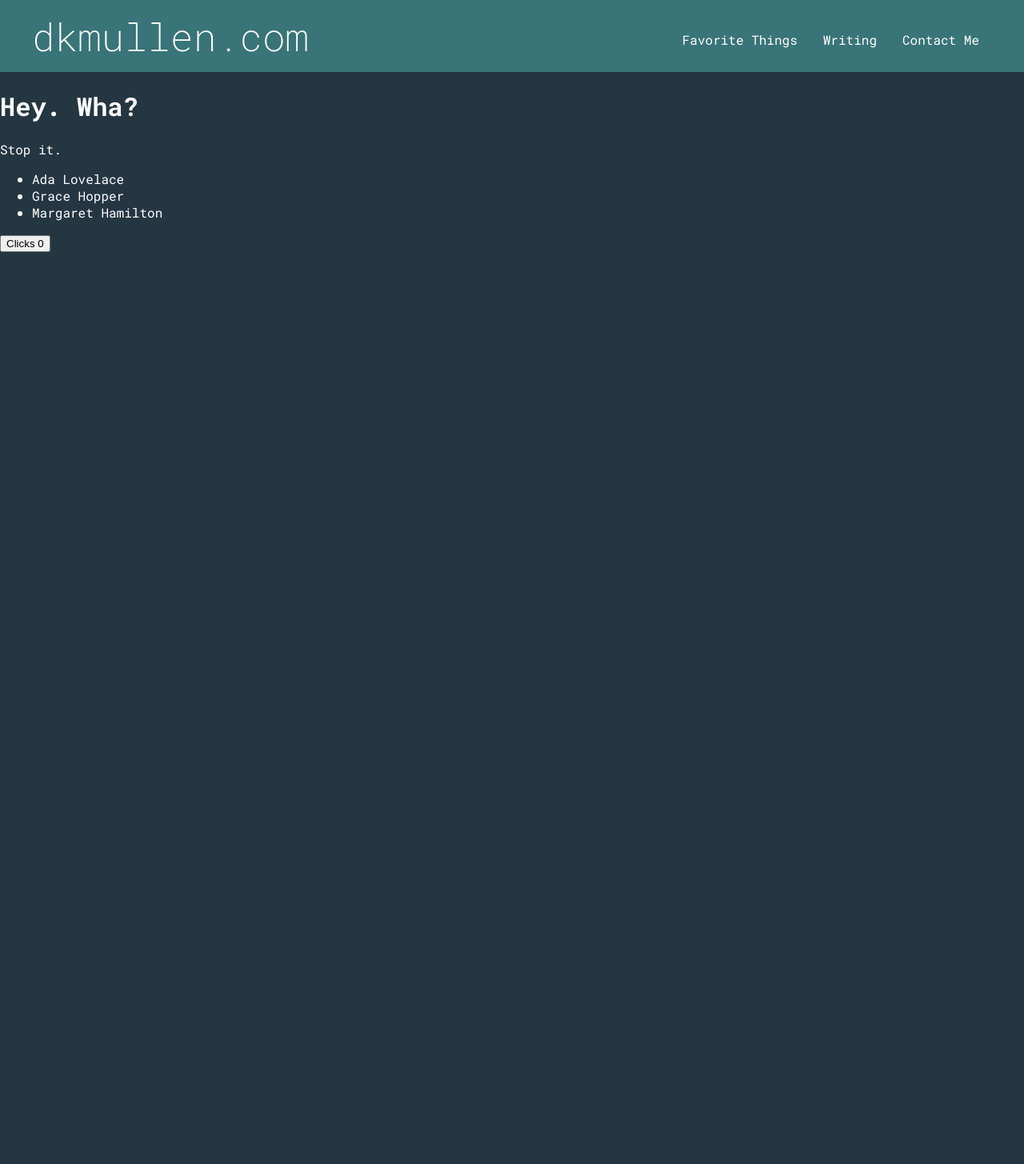
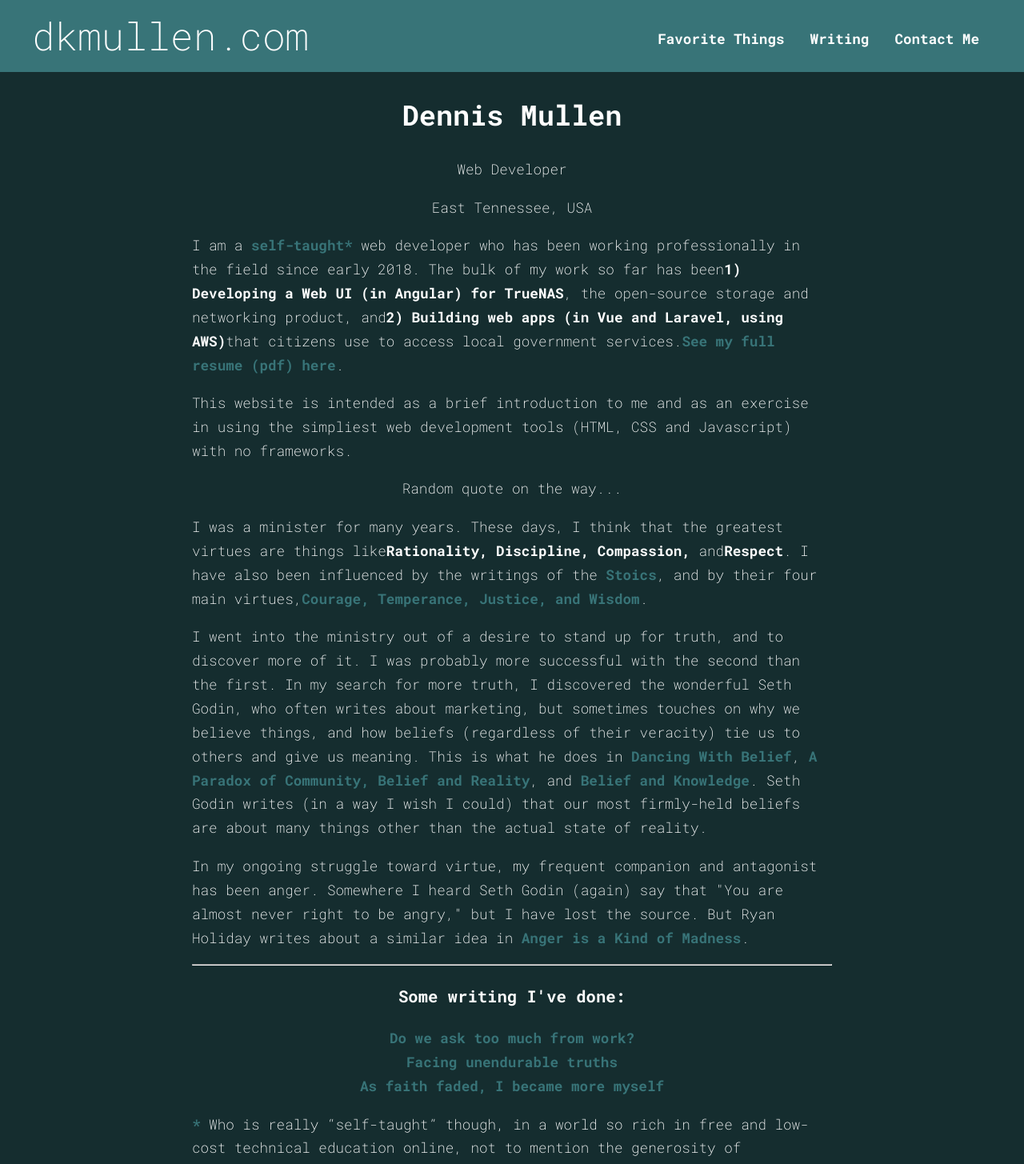
Before and after one commit to dkmullen/next-dkm, a Next.js app: page / in a window 1280 px wide. Shown: the top 1455 px of the page at 80% size. Before the commit the page ends 800 px from the top, so only its background shows below. Built offline with nearby package versions, Linux system fonts and the light colour scheme.

Commit message:
Work on front page

```diff
--- a/app/contact-me/page.js
+++ b/app/contact-me/page.js
@@ -2,7 +2,7 @@ import styles from './page.module.css';
 
 export default function Page() {
   return (
-    <>
+    <div className='page'>
       <h3>Contact Me</h3>
       <form
         id='contact-form'
@@ -60,6 +60,6 @@ export default function Page() {
           Submit
         </button>
       </form>
-    </>
+    </div>
   );
 }
--- a/app/favorite-things/page.js
+++ b/app/favorite-things/page.js
@@ -1,3 +1,7 @@
 export default function Page() {
-  return <p>Favorite Things</p>;
+  return (
+<   div className="page">
+      <p>Favorite Things</p>;
+    </div>
+  )
 }
--- a/app/globals.css
+++ b/app/globals.css
@@ -1,7 +1,8 @@
 :root {
-  --background: #243642;
-  --foreground: white;
+  --background: #152d2f;
+  --foreground: #ffffff;
   --accent: #387478;
+  --accent-light: #55b7bd;
   --font-roboto-mono: 'Roboto Mono', Menlo, Monaco, Consolas, 'Courier New',
     monospace;
 }
@@ -12,8 +13,27 @@ body {
   font-family: var(--font-roboto-mono);
   -webkit-font-smoothing: antialiased;
   -moz-osx-font-smoothing: grayscale;
+  font-size: 1.1em;
+  font-weight: 300;
+  line-height: 1.7;
+}
+.page {
+  max-width: 800px;
+  margin: auto;
+  text-align: center;
+  padding-bottom: 100px;
+}
+.left {
+  text-align: left;
+}
+.center {
+  text-align: center;
 }
 a {
-  color: inherit;
   text-decoration: none;
+  color: var(--accent);
+  font-weight: bold;
 }
+a:hover {
+  color: var(--accent-light);
+}
--- a/app/page.js
+++ b/app/page.js
@@ -8,15 +8,116 @@ export default function Homepage() {
   const names = ['Ada Lovelace', 'Grace Hopper', 'Margaret Hamilton'];
 
   return (
-    <div>
-      <Header title='Wha?' />
-      <p>Stop it.</p>
-      <ul>
-        {names.map((name) => (
-          <li key={name}>{name}</li>
-        ))}
-      </ul>
-      <LikeButton />
-    </div>
+    <>
+    <div className='page'>
+        <div className="headline">
+          <h1>Dennis Mullen</h1>
+          <p>Web Developer</p>
+          <p className="smaller">East Tennessee, USA</p>
+        </div>
+
+        <p className="left">
+          I am a <a href="#self-taught">self-taught*</a> web developer who has
+          been working professionally in the field since early 2018. The bulk of
+          my work so far has been
+          <strong>1) Developing a Web UI (in Angular) for TrueNAS</strong>, the
+          open-source storage and networking product, and
+          <strong>2) Building web apps (in Vue and Laravel, using AWS)</strong>
+          that citizens use to access local government services.
+          <a href="assets/dkm-resume.pdf" target="_blank">
+            See my full resume (pdf) here</a
+          >.
+        </p>
+
+        <p className="left">
+          This website is intended as a brief introduction to me and as an
+          exercise in using the simpliest web development tools (HTML, CSS and
+          Javascript) with no frameworks.
+        </p>
+
+        <div id="random-quote">Random quote on the way...</div>
+
+        <p className="left">
+          I was a minister for many years. These days, I think that the greatest
+          virtues are things like
+          <strong>Rationality, Discipline, Compassion,</strong> and
+          <strong>Respect</strong>. I have also been influenced by the writings
+          of the
+          <a
+            href="https://ryanholiday.net/stoicism-a-practical-philosophy-you-can-actually-use/"
+            target="_blank"> Stoics</a>, and by their four main virtues,
+          <a href="https://dailystoic.com/4-stoic-virtues/" target="_blank"
+            >Courage, Temperance, Justice, and Wisdom</a
+          >.
+        </p>
+
+        <p className="left">
+          I went into the ministry out of a desire to stand up for truth, and to
+          discover more of it. I was probably more successful with the second
+          than the first. In my search for more truth, I discovered the
+          wonderful Seth Godin, who often writes about marketing, but sometimes
+          touches on why we believe things, and how beliefs (regardless of their
+          veracity) tie us to others and give us meaning. This is what he does
+          in
+          <a
+            href="https://seths.blog/2020/09/dancing-with-belief/"
+            target="_blank"
+          > Dancing With Belief</a>,
+          <a
+            href="https://seths.blog/2020/11/a-paradox-of-community-belief-and-reality/"
+            target="_blank"
+          > A Paradox of Community, Belief and Reality</a>, and
+          <a
+            href="https://seths.blog/2021/01/belief-and-knowledge/"
+            target="_blank"
+            > Belief and Knowledge</a>. Seth Godin writes (in a way I wish I could) that our most
+          firmly-held beliefs are about many things other than the actual state
+          of reality.
+        </p>
+
+        <p className="left">
+          In my ongoing struggle toward virtue, my frequent companion and
+          antagonist has been anger. Somewhere I heard Seth Godin (again) say
+          that &quot;You are almost never right to be angry,&quot; but I have lost the
+          source. But Ryan Holiday writes about a similar idea in
+          <a
+            href="https://dailystoic.com/anger-is-a-kind-of-madness/"
+            target="_blank"
+          > Anger is a Kind of Madness</a>.
+        </p>
+        <hr />
+        <div className="link-section">
+          <h3><strong>Some writing I&apos;ve done:</strong></h3>
+          <div>
+            <a
+              href="https://medium.com/@dkmullen_74695/do-we-ask-too-much-from-work-5443e7ef6e03?sk=8faf0b88f6b73ace8bf2e6245631abe1"
+              target="_blank"
+              >Do we ask too much from work?</a>
+          </div>
+          <div>
+            <a
+              href="https://medium.com/@dkmullen_74695/facing-unendurable-truths-e7a3fdf01012?sk=07a1c8bf1caee748c07e6aaf0ea76702"
+              target="_blank"
+              >Facing unendurable truths</a>
+          </div>
+          <div>
+            <a
+              href="
+              https://medium.com/excommunications/as-faith-faded-i-became-more-myself-3b1da4ce6089?source=friends_link&sk=813171b1b2358affc207041f25f49ed2"
+              target="_blank"
+              >As faith faded, I became more myself</a>
+          </div>
+        </div>
+
+          <p className="left aside">
+            <a id="self-taught">*</a> Who is really “self-taught” though, in a world so rich in free and
+            low-cost technical education online, not to mention the generosity
+            of developers willing to share their own solutions to almost any
+            problem?!
+          </p>
+      </div>
+      <a rel="me" href="https://awscommunity.social/@dkmullen"></a>
+
+    </>
   );
 }
--- a/app/ui/ui.module.css
+++ b/app/ui/ui.module.css
@@ -1,6 +1,6 @@
 .top-bar {
   display: flex;
-  align-items: center;
+  align-items:center;
   height: 90px;
   background-color: var(--accent);
 }
@@ -13,7 +13,7 @@
 }
 .nav-links {
   display: flex;
-  justify-content: end;
+  justify-content:flex-end;
   position: relative;
   width: 100%;
   top: 12px;
@@ -22,11 +22,13 @@
   margin: 16px;
   position: relative;
   bottom: 8px;
+  color: white;
 }
 .active-link {
   text-decoration: underline;
 }
-.logo-text {
+.logo-text a {
   font-size: 48px;
   font-weight: 200;
+  color: white;
 }
```
Also changed, not shown: app/page.module.css (deleted, +0 -168 lines), 1 other file (tests, documents, lock files or other folders).
